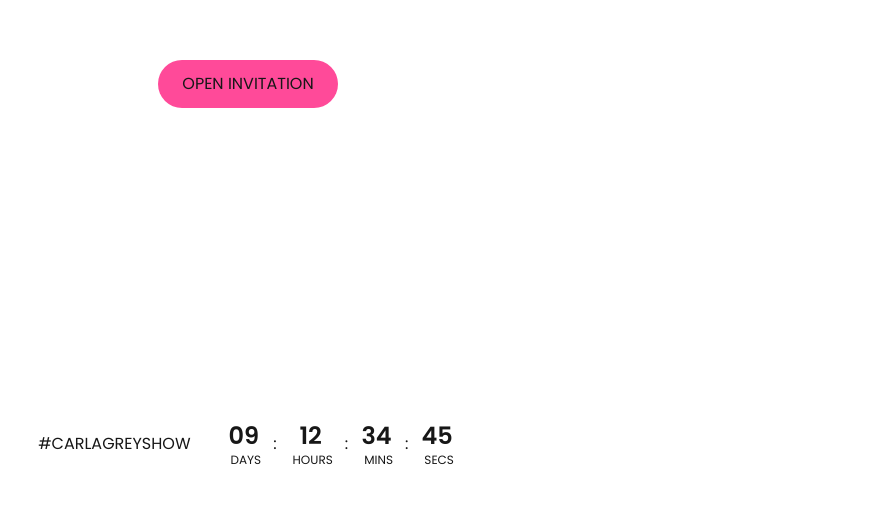
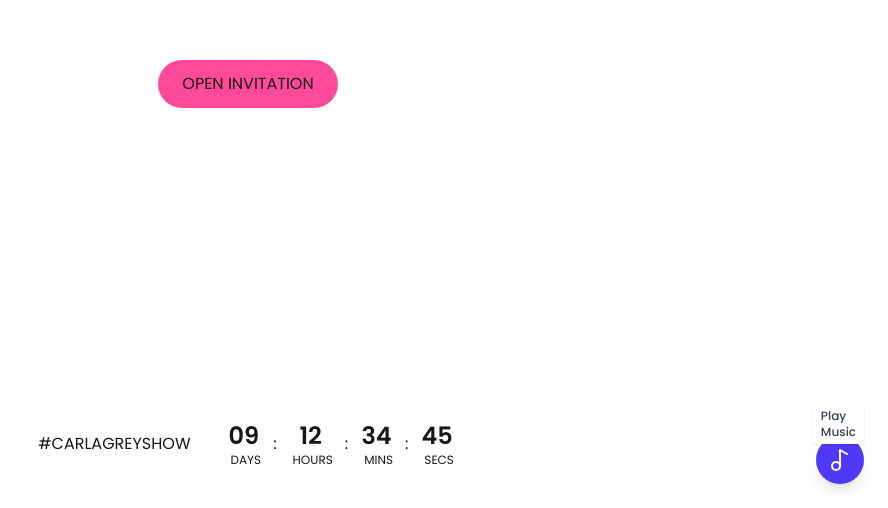
Before and after one commit to raiwirawan/carlagreycia-birthday, a Next.js app: page / in a window 1280 px wide. Shown: the part 292-800 px from the top of the page, without its empty margins (392-1280 px from the left). Built offline with nearby package versions, Linux system fonts and the light colour scheme.

Commit message:
Add music button on bottom-right corner of the screen

```diff
--- /dev/null
+++ b/components/play-music-button.tsx
@@ -0,0 +1,83 @@
+"use client";
+
+import { useState, useEffect } from "react";
+
+export default function PlayMusicButton() {
+	const [isPlaying, setIsPlaying] = useState(false);
+	const [isBouncing, setIsBouncing] = useState(false);
+
+	// Toggle play state
+	const togglePlay = () => {
+		setIsPlaying(!isPlaying);
+		// You would add actual music play/pause logic here
+	};
+
+	// Bounce animation effect
+	useEffect(() => {
+		const bounceInterval = setInterval(() => {
+			setIsBouncing(true);
+
+			// Reset bouncing state after animation completes
+			setTimeout(() => {
+				setIsBouncing(false);
+			}, 500); // Animation duration
+		}, 2000); // Bounce every 2 seconds
+
+		return () => clearInterval(bounceInterval);
+	}, []);
+
+	return (
+		<div className="fixed bottom-6 right-6">
+			<button
+				onClick={togglePlay}
+				className={`
+          flex items-center justify-center
+          w-12 h-12 rounded-full
+          bg-indigo-600 text-white
+          shadow-lg hover:bg-indigo-700
+          transition-all duration-300
+          ${isBouncing ? "animate-bounce" : ""}
+        `}
+				aria-label={isPlaying ? "Pause music" : "Play music"}
+			>
+				{isPlaying ? (
+					<svg
+						xmlns="http://www.w3.org/2000/svg"
+						width="24"
+						height="24"
+						viewBox="0 0 24 24"
+						fill="none"
+						stroke="currentColor"
+						strokeWidth="2"
+						strokeLinecap="round"
+						strokeLinejoin="round"
+						className="animate-pulse"
+					>
+						<rect x="14" y="4" width="4" height="16" rx="1"></rect>
+						<rect x="6" y="4" width="4" height="16" rx="1"></rect>
+					</svg>
+				) : (
+					<svg
+						xmlns="http://www.w3.org/2000/svg"
+						width="24"
+						height="24"
+						viewBox="0 0 24 24"
+						fill="none"
+						stroke="currentColor"
+						strokeWidth="2"
+						strokeLinecap="round"
+						strokeLinejoin="round"
+					>
+						<circle cx="8" cy="18" r="4"></circle>
+						<path d="M12 18V2l7 4"></path>
+					</svg>
+				)}
+			</button>
+
+			{/* Optional: Display status text */}
+			<div className="absolute -top-8 right-0 text-xs font-medium text-gray-700 bg-white px-2 py-1 rounded shadow-sm">
+				{isPlaying ? "Now Playing" : "Play Music"}
+			</div>
+		</div>
+	);
+}
--- a/components/welcome-section.tsx
+++ b/components/welcome-section.tsx
@@ -1,9 +1,10 @@
 import Button from "./button";
 import Countdown from "./countdown";
+import PlayMusicButton from "./play-music-button";
 
 export default function WelcomeSection() {
 	return (
-		<div className="w-full h-screen flex items-center justify-center">
+		<div className="w-full h-screen flex items-center justify-center relative">
 			<div className="container mx-auto w-full h-full px-5 py-10 flex items-center justify-center">
 				<div className="flex flex-col w-full h-full relative">
 					<div className="flex items-center justify-center flex-1">
@@ -21,6 +22,7 @@ export default function WelcomeSection() {
 					</div>
 				</div>
 			</div>
+			<PlayMusicButton />
 		</div>
 	);
 }
```
